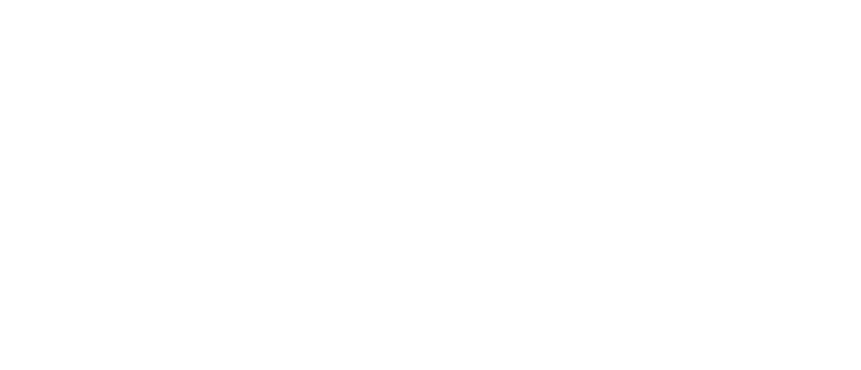
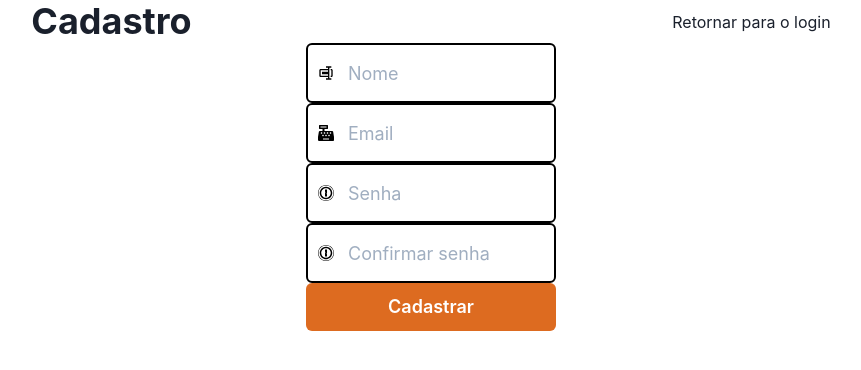
Before and after one commit to bercardosoc/ber-burgers, a React (Create React App) app: page /signup in a window 1280 px wide. Shown: the top 370 px of the page, without its empty margins (209-1070 px from the left). Built offline with nearby package versions, Linux system fonts and the light colour scheme.

Commit message:
feat: create signup page and start chakra styling

```diff
--- a/package.json
+++ b/package.json
@@ -20,6 +20,7 @@
     "react": "^17.0.2",
     "react-dom": "^17.0.2",
     "react-hook-form": "^7.24.0",
+    "react-icons": "^4.3.1",
     "react-router-dom": "5",
     "react-scripts": "5.0.0",
     "typescript": "^4.4.2",
--- a/src/App.tsx
+++ b/src/App.tsx
@@ -1,3 +1,5 @@
 import { Routes } from "./routes";
 
-export const App = () => <Routes/>
+const App = () => <Routes/>
+
+export default App
--- /dev/null
+++ b/src/components/Form/Input/index.tsx
@@ -0,0 +1,88 @@
+import { FormControl, FormLabel, InputGroup, InputLeftElement, Input as ChakraInput, InputProps as ChakraInputProps, FormErrorMessage } from "@chakra-ui/react"
+import { forwardRef, ForwardRefRenderFunction, useCallback, useEffect, useState } from "react"
+import { IconType } from "react-icons/lib"
+import { FieldError } from "react-hook-form"
+
+interface InputProps extends ChakraInputProps {
+    name: string
+    label?: string
+    error?: FieldError | null
+    icon?: IconType
+}
+
+type inputVariationOptions = {
+    [key: string]: string
+}
+
+const inputVariation: inputVariationOptions = {
+    error: "red",
+    default: "black",
+    focus: "orange",
+    filled: "orange",
+}
+
+const InputBase: ForwardRefRenderFunction<HTMLInputElement, InputProps> = (
+    { name, label, icon: Icon, error = null, ...rest },
+    ref
+) => {
+    const [value, setValue] = useState("")
+    const [variation, setVariation] = useState("default")
+
+    useEffect(() => {
+        if(error) {
+            return setVariation("error")
+        }
+    }, [error])
+
+    const handleInputFocus = useCallback(() => {
+        if(!error) {
+            setVariation("focus")
+        }
+    }, [error])
+
+    const handleInputBlur = useCallback(() => {
+        if(value.length > 1 && !error) {
+            setVariation("focus")
+        }
+    }, [error])
+
+    return (
+        <FormControl isInvalid={!!error}>
+            {!!label && <FormLabel color="black.400">{label}</FormLabel>}
+            <InputGroup flexDirection={"column"} >
+                {Icon && (
+                    <InputLeftElement color={inputVariation[variation]} mt={"2.5"}>
+                        <Icon/>
+                    </InputLeftElement>
+                )}
+                <ChakraInput
+                    id={name}
+                    name={name}
+                    onChangeCapture={(e) => setValue(e.currentTarget.value)}
+                    onBlurCapture={handleInputBlur}
+                    onFocus={handleInputFocus}
+                    borderColor={inputVariation[variation]}
+                    color={inputVariation[variation]}
+                    bg="black.50"
+                    variant="filled"
+                    _hover={{ color: "black.100" }}
+                    _placeholder={{ color: "black.300" }}
+                    _focus={{
+                        bg: "black.100",
+                    }}
+                    size="lg"
+                    h="60px"
+                    ref={ref}
+                    {...rest}
+                />
+                {!!error && (
+                    <FormErrorMessage color="red.500">
+                        {error.message}
+                    </FormErrorMessage>
+                )}
+            </InputGroup>
+        </FormControl>
+    )
+}
+
+export const Input = forwardRef(InputBase)
--- a/src/index.tsx
+++ b/src/index.tsx
@@ -1,12 +1,15 @@
 import React from 'react';
 import ReactDOM from 'react-dom';
-import {App} from './App';
 import { BrowserRouter } from 'react-router-dom';
+import  App  from './App';
+import { AppProvider } from './providers';
 
 ReactDOM.render(
   <React.StrictMode>
     <BrowserRouter>
-      <App />
+    <AppProvider>
+      <App/>
+    </AppProvider>
     </BrowserRouter>
   </React.StrictMode>,
   document.getElementById('root')
--- /dev/null
+++ b/src/pages/Signup/SignupForm.tsx
@@ -0,0 +1,59 @@
+import { Button, Flex, VStack } from "@chakra-ui/react"
+import { DeepMap, FieldError,FieldValues, UseFormRegister } from "react-hook-form"
+import { Input } from "../../components/Form/Input"
+import { FaCashRegister } from "react-icons/fa"
+import { Si1Password } from "react-icons/si"
+import { BiRename } from "react-icons/bi"
+
+
+interface SignupProps {
+    handleSignup: () => void
+    errors: DeepMap<FieldValues, FieldError>
+    register: UseFormRegister<FieldValues>
+}
+
+export const SignupForm = ({ handleSignup, errors, register }: SignupProps) => (
+    <Flex
+        onSubmit={handleSignup}
+        as="form"
+        margin={"0 auto"}
+        flexDirection={"column"}
+        w={["90%", "90%", "10rem", "250px"]}
+    >
+        <VStack spacing={"1rem"} />
+        <Input
+            {...register("name")}
+            error={errors.name}
+            placeholder="Nome"
+            name="name"
+            icon={BiRename}
+        />
+        <VStack spacing={"1rem"} />
+        <Input
+            {...register("email")}
+            error={errors.email}
+            placeholder="Email"
+            name="email"
+            icon={FaCashRegister}
+        />
+        <VStack spacing={"1rem"} />
+        <Input
+            {...register("Password")}
+            error={errors.password}
+            placeholder="Senha"
+            name="password"
+            icon={Si1Password}
+            type="password"
+        />
+        <VStack spacing={"1rem"} />
+        <Input
+            {...register("confirmPassword")}
+            error={errors.confirmPassword}
+            placeholder="Confirmar senha"
+            name="confirmPassword"
+            icon={Si1Password}
+            type="password"
+        />
+        <Button colorScheme={"orange"} size={"lg"} >Cadastrar</Button>
+    </Flex>
+)
--- a/src/pages/Signup/index.tsx
+++ b/src/pages/Signup/index.tsx
@@ -1,6 +1,66 @@
+import { Flex, Heading } from "@chakra-ui/react"
+import { useForm } from "react-hook-form"
+import * as yup from "yup"
+import { yupResolver } from "@hookform/resolvers/yup"
+import { api } from "../../services/api"
+import { SignupForm } from "./SignupForm"
+
 export const Signup = () => {
+
+    const signUpSchema = yup.object().shape({
+        name: yup
+        .string()
+        .required("Nome obrigatório"),
+        email: yup
+        .string()
+        .required("E-mail obrigatório")
+        .email("E-mail inválido"),
+        password: yup
+        .string()
+        .required("Senha obrigatória"),
+        confirmPassword: yup
+        .string()
+        .required("Confirmação de senha obrigatória")
+        .oneOf([yup.ref("password")], "Senhas diferentes")
+    })
+
+    interface SignUpData {
+        name: string;
+        email: string;
+        password: string;
+    }
+
+    const {
+        formState: { errors },
+        register,
+        handleSubmit,
+    } = useForm({
+        resolver: yupResolver(signUpSchema)
+    })
+
+    const handleSignup = ({ name, email, password }: SignUpData) => {
+        api
+        .post("/users", {name, email, password})
+        .then((response) => {
+            console.log(response.data)
+        })
+        .catch((err) => {
+            console.log(err)
+        })
+    }
+
+
     return (
-        <>
-        </>
+        <Flex justifyContent="center" flexDirection={"column"} >
+            <Flex alignItems={"center"} justifyContent={"space-around"} >
+                <Heading as="h1" >Cadastro</Heading>
+                <span>Retornar para o login</span>
+            </Flex>
+            <SignupForm
+            errors={errors}
+            register={register}
+            handleSignup={handleSubmit(handleSignup)}
+            />
+        </Flex>
     )
 }
--- /dev/null
+++ b/src/providers/index.tsx
@@ -0,0 +1,12 @@
+import { ChakraProvider } from "@chakra-ui/react"
+import { ReactNode } from "react"
+
+interface AppProviderProps {
+    children: ReactNode
+}
+
+export const AppProvider = ({children}: AppProviderProps) => (
+    <ChakraProvider>
+        {children}
+    </ChakraProvider>
+)
```
Also changed, not shown: 1 other file (tests, documents, lock files or other folders).
